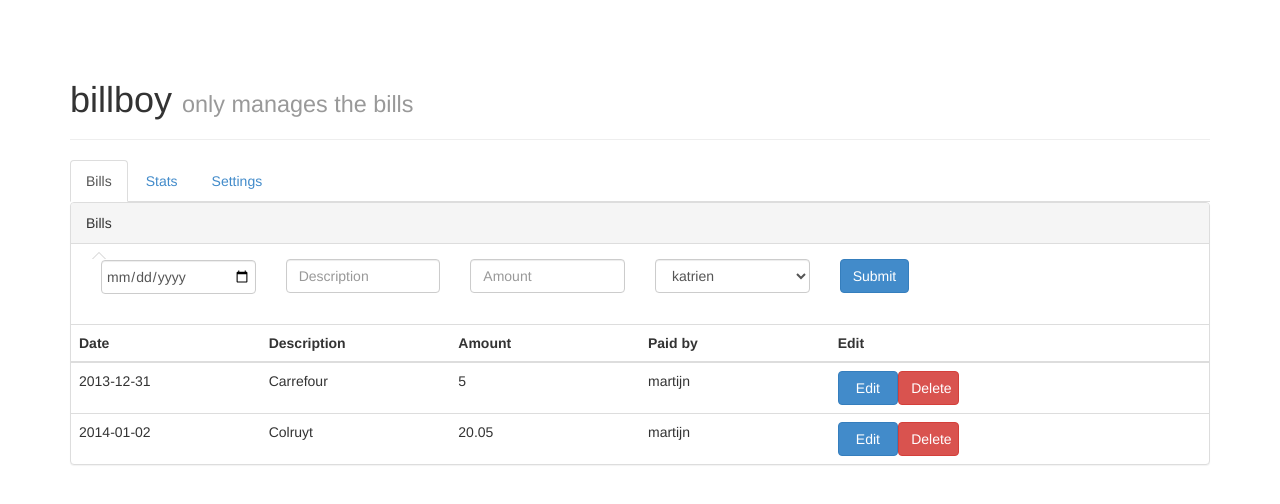
After one commit to mhemeryck/billboy, a Flask app: template templates/bills.html in a window 1280 px wide. The commit adds this page. Shown: the top 504 px of the page. Run offline with Flask 2, Linux system fonts and the light colour scheme; the template is opened without the code that fills it, so the values that code supplies are empty; some libraries are stand-ins or nearby versions.

Commit message:
migrate bills.html to templates

```diff
--- /dev/null
+++ b/templates/bills.html
@@ -0,0 +1,142 @@
+{% extends "layout.html" %}
+{% block body %}
+    <div class="page-header">
+        <h1>billboy <small>only manages the bills</small></h1>
+    </div>
+
+    <ul class="nav nav-tabs">
+      <li class="active"><a href="#">Bills</a	></li>
+      <li><a href="#">Stats</a></li>
+      <li><a href="#">Settings</a></li>
+    </ul>
+
+    <div class="panel panel-default">
+        <div class="panel-heading">Bills</div>
+        <div class="panel-body">
+            <div class="form-group col-md-2">
+                <input name="date" type="date" class="form-control datepicker" placeholder="Date">
+            </div>
+            <div class="form-group col-md-2">
+                <input name="description" type="text" class="form-control" placeholder="Description">
+            </div>
+            <div class="form-group col-md-2">
+                <input name="amount" type="number" class="form-control" placeholder="Amount">
+            </div>
+            <div class="form-group col-md-2">
+                <select name="paid_by" class="form-control" placeholder="Paid By">
+                    <option>katrien</option>
+                    <option>martijn</option>
+                </select>
+            </div>
+            <div class="form-group col-md-4">
+                <button type="submit" value="submit" class="btn btn-primary">Submit</button>
+            </div>
+        </div>
+
+        <table class="table table-hover">
+            <thead>
+                <tr>
+                    <th>Date</th>
+                    <th>Description</th>
+                    <th>Amount</th>
+                    <th>Paid by</th>
+				    <th>Edit</th>
+                </tr>
+            </thead>
+            <tbody>
+                <tr class="bill view" pk="1">
+                    <td class="col-md-2">2013-12-31</td>
+                    <td class="col-md-2">Carrefour</td>
+                    <td class="col-md-2">5</td>
+                    <td class="col-md-2">martijn</td>
+				    <td class="col-md-4">
+					    <div class="form-group">
+						    <button type="button" value="edit" class="btn btn-primary bill view col-md-2" pk="1">Edit</button>
+						    <button type="button" value="delete" class="btn btn-danger bill view col-md-2" pk="1">Delete</button>
+					    </div>
+				    </td>
+                </tr>
+
+                <tr class="bill edit" pk="1">
+                    <form action="" method="post" class="form-inline" role="form">
+                        <td class="col-md-2">
+                            <div class="form-group">
+                                <input name="date" type="text" class="form-control datepicker" placeholder="Date" value="2013-12-31">
+                            </div>
+                        </td>
+                        <td class="col-md-2">
+                            <div class="form-group">
+                                <input name="description" type="text" class="form-control" placeholder="Description" value="Carrefour">
+                            </div>
+                        </td>
+                        <td class="col-md-2">
+                            <div class="form-group">
+                                <input name="amount" type="number" class="form-control" placeholder="Amount" value="5">
+                            </div>
+                        </td>
+                        <td class="col-md-2">
+                            <div class="form-group">
+                                <select name="paid_by" class="form-control" placeholder="Paid By" value="martijn">
+                                    <option>katrien</option>
+                                    <option>martijn</option>
+                                </select>
+                            </div>
+                        </td>
+					    <td class="col-md-4">
+						    <div class="form-group">
+							    <button type="button" value="cancel" class="btn btn-default bill edit col-md-2" pk="1">Cancel</button>
+							    <button type="button" value="update" class="btn btn-primary bill edit col-md-2" pk="1">Update</button>
+						    </div>
+					    </td>
+                    </form>
+                </tr>
+
+			    <tr class="bill view" pk="2">
+                    <td class="col-md-2">2014-01-02</td>
+                    <td class="col-md-2">Colruyt</td>
+                    <td class="col-md-2">20.05</td>
+                    <td class="col-md-2">martijn</td>
+				    <td class="col-md-4">
+					    <div class="form-group">
+						    <button type="button" value="edit" class="btn btn-primary bill view col-md-2" pk="2">Edit</button>
+						    <button type="button" value="delete" class="btn btn-danger bill view col-md-2" pk="2">Delete</button>
+					    </div>
+				    </td>
+                </tr>
+                <tr class="bill edit" pk="2">
+                    <form action="" method="post" class="form-inline" role="form">
+                        <td class="col-md-2">
+                            <div class="form-group">
+                                <input name="date" type="text" class="form-control datepicker" placeholder="Date" value="2014-01-02">
+                            </div>
+                        </td>
+                        <td class="col-md-2">
+                            <div class="form-group">
+                                <input name="description" type="text" class="form-control" placeholder="Description" value="Colruyt">
+                            </div>
+                        </td>
+                        <td class="col-md-2">
+                            <div class="form-group">
+                                <input name="amount" type="number" class="form-control" placeholder="Amount" value="20.05">
+                            </div>
+                        </td>
+                        <td class="col-md-2">
+                            <div class="form-group">
+                                <select name="paid_by" class="form-control" placeholder="Paid By" value="martijn">
+                                    <option>katrien</option>
+                                    <option>martijn</option>
+                                </select>
+                            </div>
+                        </td>
+					    <td class="col-md-4">
+						    <div class="form-group">
+							    <button type="button" value="cancel" class="btn btn-default bill edit col-md-2" pk="2">Cancel</button>
+							    <button type="button" value="update" class="btn btn-primary bill edit col-md-2" pk="2">Update</button>
+						    </div>
+					    </td>
+                    </form>
+                </tr>
+            </tbody>
+        </table>
+    </div>
+{% endblock %}
--- a/templates/layout.html
+++ b/templates/layout.html
@@ -1,5 +1,5 @@
 <!doctype html>
-<title>Bill Boy</title>
+<title>billboy</title>
 <meta name="viewport" content="width=device-width, initial-scale=1.0">
 <!--link type="text/css" href="{{ url_for('static', filename='style.css' )}}" rel="stylesheet"-->
 
@@ -7,41 +7,96 @@
 <link type=text/css href="{{ url_for('static', filename='signin.css' )}}" rel="stylesheet">
 
 <!-- jquery -->
-<script src="http://code.jquery.com/jquery-1.10.1.min.js"></script>
+<!--script src="http://code.jquery.com/jquery-1.10.2.min.js"></script-->
+<script src="{{ url_for('static', filename='jquery-1.10.2.min.js' )}}"></script>
 
 <!-- bootstrap -->
-<link href="http://netdna.bootstrapcdn.com/bootstrap/3.0.3/css/bootstrap.min.css" rel="stylesheet">
-<script src="http://netdna.bootstrapcdn.com/bootstrap/3.0.3/js/bootstrap.min.js"></script>
+<!--link href="http://netdna.bootstrapcdn.com/bootstrap/3.0.3/css/bootstrap.min.css" rel="stylesheet"-->
+<link type="text/css" href="{{ url_for('static', filename='bootstrap.min.css' )}}" rel="stylesheet">
+<!--script src="http://netdna.bootstrapcdn.com/bootstrap/3.0.3/js/bootstrap.min.js"></script-->
+<script src="{{ url_for('static', filename='bootstrap.min.js' )}}"></script>
 
 <!-- bootstrap date picker -->
-<link href="http://cdnjs.cloudflare.com/ajax/libs/bootstrap-datepicker/1.2.0/css/datepicker.min.css" rel="stylesheet">
-<script src="http://cdnjs.cloudflare.com/ajax/libs/bootstrap-datepicker/1.2.0/js/bootstrap-datepicker.js"></script>
+<!--link href="http://cdnjs.cloudflare.com/ajax/libs/bootstrap-datepicker/1.2.0/css/datepicker.min.css" rel="stylesheet"-->
+<link type="text/css" href="{{ url_for('static', filename='datepicker.css' )}}" rel="stylesheet"-->
+<!--script src="http://cdnjs.cloudflare.com/ajax/libs/bootstrap-datepicker/1.2.0/js/bootstrap-datepicker.js"></script-->
+<script src="{{ url_for('static', filename='bootstrap-datepicker.js' )}}"></script>
 
-<!-- bootstrap x-edit -->
-<link href="http://cdnjs.cloudflare.com/ajax/libs/x-editable/1.5.0/bootstrap3-editable/css/bootstrap-editable.css" rel="stylesheet"/>
-<script src="http://cdnjs.cloudflare.com/ajax/libs/x-editable/1.5.0/bootstrap3-editable/js/bootstrap-editable.min.js"></script>
+<!-- bootstrap form validation -->
+<!--script src="static/jqBootstrapValidation.js"></script-->
 
-<script>
+<script type="text/javascript">
+    /**
+	function copyFieldNames(pk) {
+
+		var fieldNames = ["datepicker", "description", "amount", "paid_by"];
+		for (var i = 0; i < fieldNames.length; i++) {
+			var v = $( "#view-" + fieldNames[i] + "-" + pk ).html();
+			$( "#edit-" + fieldNames[i] + "-" + pk ).val(v);
+		}
+	}
+	**/
+
+    var $SCRIPT_ROOT = {{ request.script_root|tojson|safe }};
+
 	$(function() {
-        $('#datepicker').datepicker({
+		$( ".form-control.datepicker" ).datepicker({
 			format: "yyyy-mm-dd",
-            todayHighlight: true
+			todayHighlight: true,
 		});
+
+        // validation
+        // $( "input" ).jqBootstrapValidation();
+
+		// hide all edit by default
+		$( "tr.bill.edit" ).hide();
+
+		// submit button
+		$( "button[value=submit]" ).click( function() {
+    		var date = $( ".panel-body > div > input[name=date]" ).val()
+    		var description = $( ".panel-body > div > input[name=description]" ).val()
+    		var amount = $( ".panel-body > div > input[name=amount]" ).val()
+    		var paid_by = $( ".panel-body > div > select[name=paid_by]" ).val()
+		    //$.post
+		    alert("pushed submit" + date + description + amount + paid_by);
+		});
+
+		// edit buttons
+		$( "button[value=edit].bill.view" ).click( function() {
+			var pk = $( this ).attr("pk");
+			// switch other edit to view
+			$( "tr[pk!=" + pk + "].bill.edit" ).hide();
+			$( "tr[pk!=" + pk + "].bill.view" ).show	();
+			// switch current view to edit
+			$( "tr[pk=" + pk + "].bill.view" ).hide();
+			$( "tr[pk=" + pk + "].bill.edit" ).show();
+		});
+
+		// delete buttons
+		$( "button[value=delete].bill.view" ).click( function() {
+			var pk = $( this ).attr("pk");
+			alert("do delete for " + pk);
+		});
+
+		// cancel buttons
+		$( "button[value=cancel].bill.edit" ).click( function() {
+			var pk = $( this ).attr("pk");
+			// switch edit back to view
+			$( "tr[pk=" + pk + "].bill.edit" ).hide();
+			$( "tr[pk=" + pk + "].bill.view" ).show();
+		});
+
+		// update buttons
+		$( "button[value=update].bill.edit" ).click( function() {
+			var pk = $( this ).attr("pk");
+			alert("do update for " + pk);
+		});
+
 	});
 </script>
+
+<body>
     <div class="container">
-    <div class="page-header">
-        <h1>billboy <small>only manages the bills</small></h1>
-    </div>
-    <div class="metanav">
-    {% if not session.logged_in %}
-        <a href="{{ url_for('login') }}">log in</a>
-    {% else %}
-        <a href="{{ url_for('logout') }}">log out</a>
-    {% endif %}
-    </div>
-    {% for message in get_flashed_messages() %}
-        <div class=flash>{{ message }}</div>
-    {% endfor %}
         {% block body %}{% endblock %}
     </div>
+</body>
```
Also changed, not shown: billboy.py (+23 -2 lines). Lines whose indentation alone changed are shown as unchanged.
